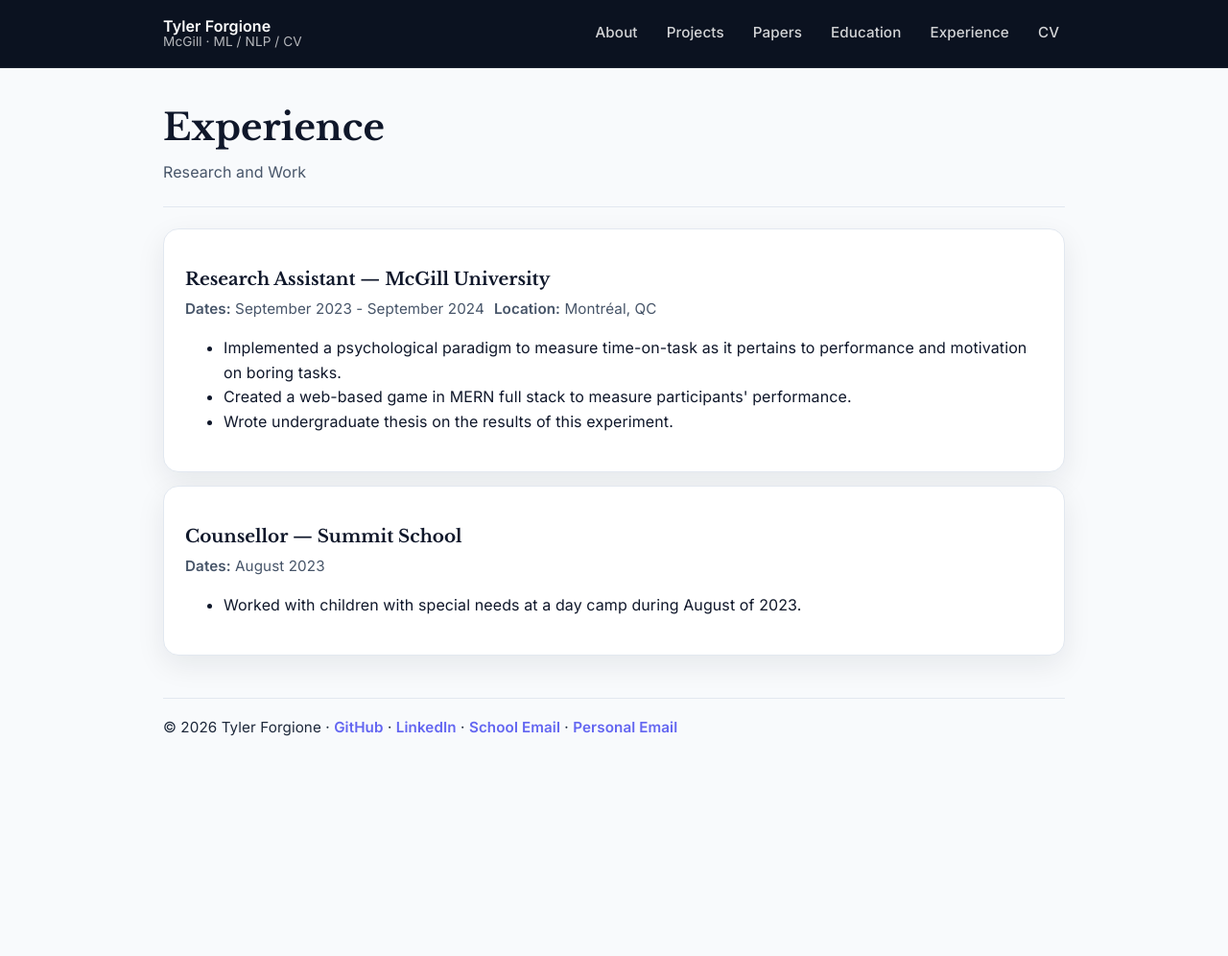
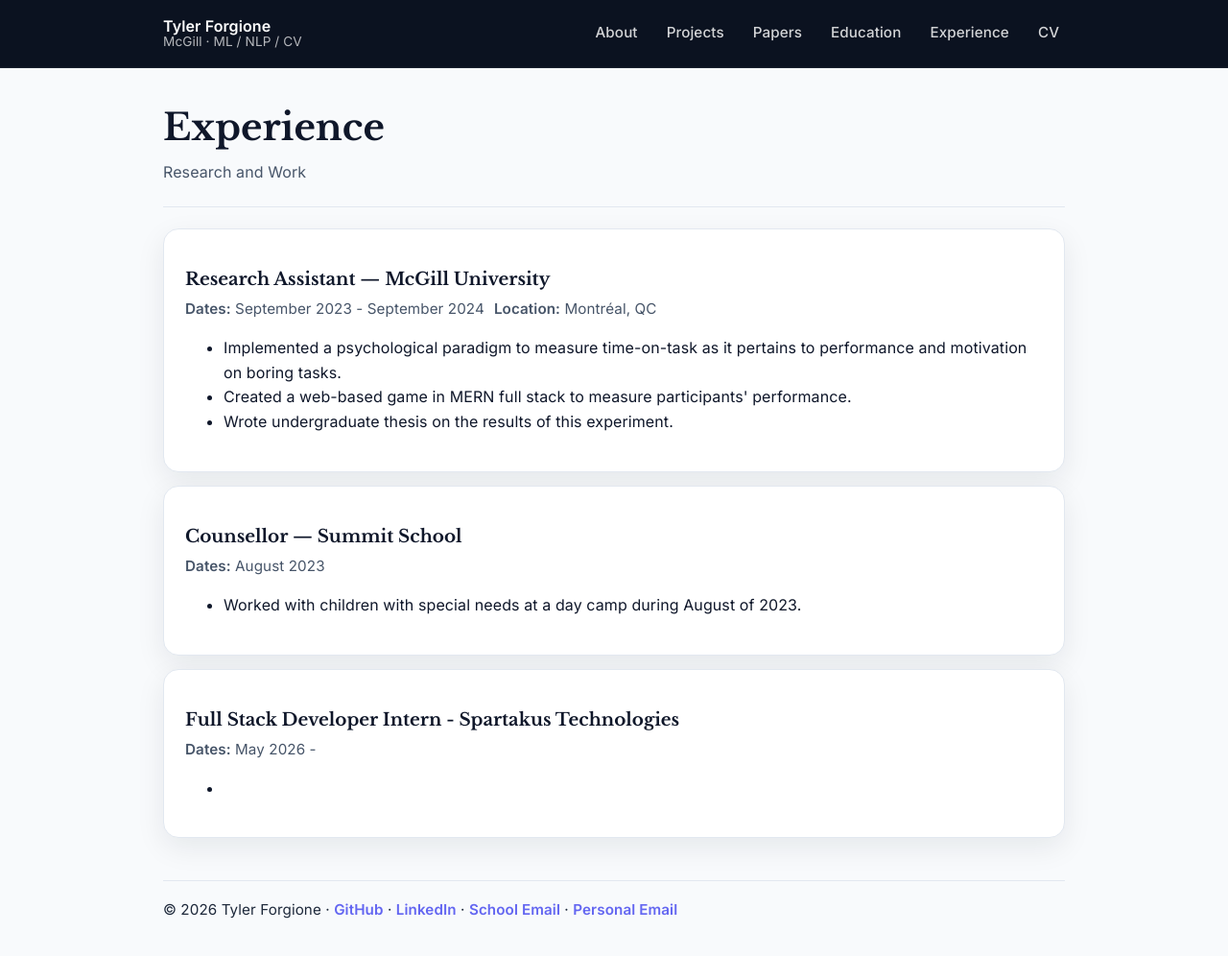
Before and after one commit to tylerforgione/tylerforgione.github.io, a Jekyll site: the page built from experience.md, in a window 1280 px wide and 1045 px high. Shown: the top 996 px of the window at 96% size. Built offline with Jekyll 4.4.1, drawn with Linux system fonts in a browser that asks for light colours.

Commit message:
add experience

```diff
--- a/experience.md
+++ b/experience.md
@@ -26,3 +26,13 @@ subtitle: "Research and Work"
     <li>Worked with children with special needs at a day camp during August of 2023.</li>
   </ul>
 </div>
+
+<div class="card">
+  <h3>Full Stack Developer Intern - Spartakus Technologies</h3>
+  <div class="meta-row">
+    <span><strong>Dates:</strong> May 2026 -</span>
+  </div>
+  <ul>
+    <li></li>
+  </ul>
+</div>
```
